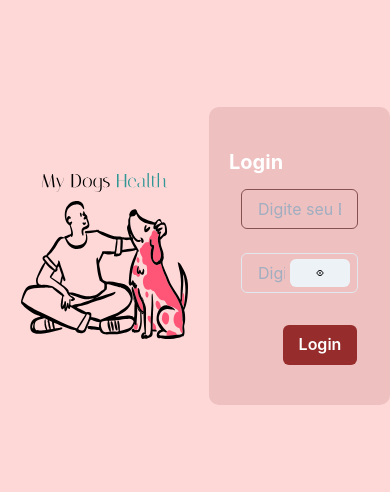
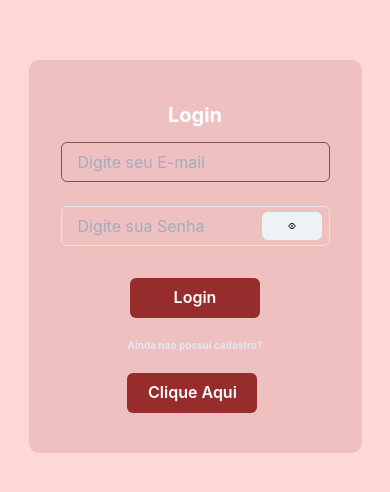
Before and after one commit to fferreiracanedo/my-dogs-health, a React (Create React App) app in the folder mydogshealth/: page /login in a window 390 px wide. Shown: the part 166-658 px from the top of the page. Built offline with nearby package versions, Linux system fonts and the light colour scheme.

Commit message:
Fix: responsividade do login e cadastro

```diff
--- a/mydogshealth/src/App.js
+++ b/mydogshealth/src/App.js
@@ -6,10 +6,7 @@ import Routes from './routes';
 import Footer from './components/Footer';
 import DashboardDoctor from './pages/DashboardDoctor';
 
-
 function App() {
-
-
   return (
     <ChakraProvider theme={theme}>
       <Flex
--- a/mydogshealth/src/components/Form/index.jsx
+++ b/mydogshealth/src/components/Form/index.jsx
@@ -12,6 +12,7 @@ import {
   InputRightElement,
   IconButton,
   shouldForwardProp,
+  VStack,
 } from '@chakra-ui/react';
 import * as yup from 'yup';
 import { useForm } from 'react-hook-form';
@@ -59,34 +60,46 @@ const Form = () => {
   });
 
   const dispatch = useDispatch();
-  const onSubmitFunction = data => {console.log(data);
+  const onSubmitFunction = data => {
+    console.log(data);
     dispatch(registerThunk(data.email, data.password));
   };
 
   return (
-    <Flex>
+    <Flex width="100%" display="flex" justifyContent="center">
       <Box
-        width="60vw"
+        width="90%"
         display="flex"
         flexDir="column"
         bgColor="#EEC0C0"
         alignContent="center"
         alignItems="center"
         borderRadius="8px"
-        marginRight="2%"
-        marginTop="10px"
       >
         <Text fontWeight="bold" fontSize="20px" color="white" marginTop="20px">
           Registro
         </Text>
 
-        <Box>
+        <Box
+          width="100%"
+          bgColor="#EEC0C0"
+          padding="20px"
+          borderRadius="10px"
+          display="flex"
+          flexDirection="column"
+          alignItems="center"
+        >
           <form onSubmit={handleSubmit(onSubmitFunction)}>
-
+            <Box
+              display="flex"
+              flexDirection="column"
+              alignItems="center"
+              w="100%"
+            >
               <FormControl padding="12px" isInvalid={errors.email}>
                 <Input
                   borderColor="#855050"
-                width="50vw"
+                  width="100%"
                   placeholder="Digite seu Email"
                   {...register('email')}
                 />
@@ -98,7 +111,7 @@ const Form = () => {
               <FormControl padding="12px" isInvalid={errors.password}>
                 <InputGroup size="md">
                   <Input
-                  pr="4.5rem"
+                    width="100%"
                     type={show ? 'text' : 'password'}
                     placeholder="Digite sua Senha"
                     {...register('password')}
@@ -124,7 +137,7 @@ const Form = () => {
               <FormControl padding="12px" isInvalid={errors.confirmPassword}>
                 <InputGroup size="md">
                   <Input
-                  pr="4.5rem"
+                    width="100%"
                     type={show2 ? 'text' : 'password'}
                     placeholder="Confirme sua Senha"
                     {...register('confirmPassword')}
@@ -147,18 +160,23 @@ const Form = () => {
                 </FormErrorMessage>
               </FormControl>
 
-
               <Button
+                width="130px"
                 marginTop="20px"
-              marginLeft="38%"
                 type="submit"
                 colorScheme="#2c2121"
                 color="white"
                 bgColor="#962C2C"
                 marginBottom="20px"
+                _hover={{
+                  background: '#EEC0C0',
+                  color: 'teal.500',
+                  border: '2px solid #FFFFFF',
+                }}
               >
                 Registrar
               </Button>
+            </Box>
           </form>
         </Box>
       </Box>
--- a/mydogshealth/src/components/Login/index.jsx
+++ b/mydogshealth/src/components/Login/index.jsx
@@ -18,8 +18,10 @@ import { GrFormView, GrFormViewHide } from 'react-icons/gr';
 
 import { useDispatch } from 'react-redux';
 import { loginThunk } from '../../store/modules/api/thunks';
+import { useHistory } from 'react-router-dom';
 
 const Login = () => {
+  const history = useHistory();
   const [show, setShow] = useState(false);
 
   const handleClick = () => {
@@ -38,23 +40,37 @@ const Login = () => {
     resolver: yupResolver(loginSchema),
   });
 
-
   const dispatch = useDispatch();
-  const onSubmitFunction = data => {console.log(data);
+  const onSubmitFunction = data => {
+    console.log(data);
     dispatch(loginThunk(data.email, data.password));
   };
 
   return (
-    <Flex w="100%">
-      <Box w="100%" bgColor="#EEC0C0" padding="20px" borderRadius="10px">
+    <Flex justifyContent="center" width="90%">
+      <Box
+        width="100%"
+        maxWidth="400px"
+        bgColor="#EEC0C0"
+        padding="20px"
+        borderRadius="10px"
+        display="flex"
+        flexDirection="column"
+        alignItems="center"
+      >
         <Text fontWeight="bold" fontSize="20px" color="white" marginTop="20px">
           Login
         </Text>
         <form onSubmit={handleSubmit(onSubmitFunction)}>
-          <FormControl padding="12px" isInvalid={errors.email}>
+          <Box
+            display="flex"
+            flexDirection="column"
+            alignItems="center"
+          >
+            <FormControl padding="12px" isInvalid={errors.email} width="100%">
               <Input
+                w="100%"
                 borderColor="#855050"
-              width="30vw"
                 placeholder="Digite seu E-mail"
                 {...register('email')}
               />
@@ -65,9 +81,9 @@ const Login = () => {
             </FormControl>
 
             <FormControl padding="12px" isInvalid={errors.password}>
-            <InputGroup size="md">
+              <InputGroup>
                 <Input
-                pr="4.5rem"
+                  w="100%"
                   type={show ? 'text' : 'password'}
                   placeholder="Digite sua Senha"
                   {...register('password')}
@@ -90,17 +106,45 @@ const Login = () => {
               </FormErrorMessage>
             </FormControl>
             <Button
+              width="130px"
               marginTop="20px"
-            marginLeft="38%"
               type="submit"
               colorScheme="#2c2121"
               color="white"
               bgColor="#962C2C"
               marginBottom="20px"
+              _hover={{
+                background: '#EEC0C0',
+                color: 'teal.500',
+                border: '2px solid #FFFFFF',
+              }}
             >
               Login
             </Button>
+          </Box>
         </form>
+        <Box display="flex" flexDirection="column">
+          <Text fontSize="10px" color="#E2E8F0" fontWeight="700">
+            Ainda nao possui cadastro?{' '}
+          </Text>
+          <Button
+            width="130px"
+            marginTop="20px"
+            type="submit"
+            colorScheme="#2c2121"
+            color="white"
+            bgColor="#962C2C"
+            marginBottom="20px"
+            onClick={() => history.push('/register')}
+            _hover={{
+              background: '#EEC0C0',
+              color: 'teal.500',
+              border: '2px solid #FFFFFF',
+            }}
+          >
+            Clique Aqui
+          </Button>
+        </Box>
       </Box>
     </Flex>
   );
--- a/mydogshealth/src/pages/LoginPage/index.jsx
+++ b/mydogshealth/src/pages/LoginPage/index.jsx
@@ -1,6 +1,6 @@
 import loginLogo from '../../assets/image/LoginLogo.svg';
 import Logo from '../../assets/image/logo.svg';
-import { Box, Flex, Image } from '@chakra-ui/react';
+import { Box, Flex, Image, Button } from '@chakra-ui/react';
 import Login from '../../components/Login';
 
 const LoginPage = () => {
@@ -11,21 +11,26 @@ const LoginPage = () => {
       justifyContent="space-evenly"
       height="100vh"
     >
-      <Box display="flex" flexDirection="column" alignItems="center">
+      <Box
+        w="50%"
+        display={['none', "none", "flex"]}
+        flexDirection="column"
+        alignItems="center"
+      >
         <Image
           m="2%"
-          w="60%"
+          w={{ md: '50%' }}
           src={Logo}
           alt="Imagem do logo da MyDogsHealth, MyDogs está em preto e a texto Health em verde"
         />
         <Image
-          width="80%"
+          width={{ md: '70%', lg: '60%' }}
           m="2%"
           src={loginLogo}
           alt="Uma imagem para o login, um rapaz sentado fazendo carinho em seu cachorro"
         />
       </Box>
-      <Box bgColor="">
+      <Box width={{ md: '50%' }} display="flex" justifyContent="center">
         <Login />
       </Box>
     </Flex>
```
Also changed, not shown: mydogshealth/src/pages/RegisterPage/index.jsx (+15 -9 lines). Lines whose indentation alone changed are shown as unchanged.
